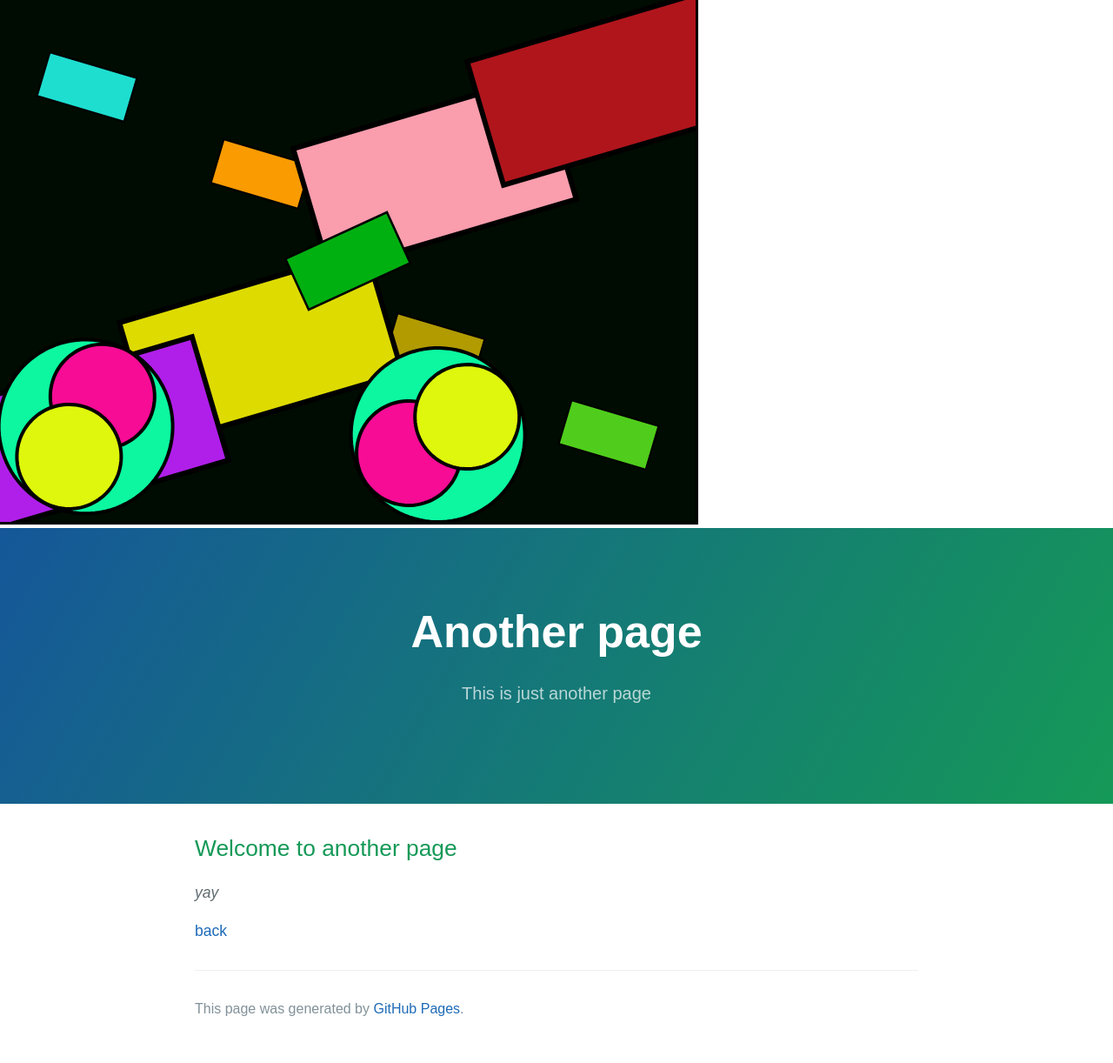
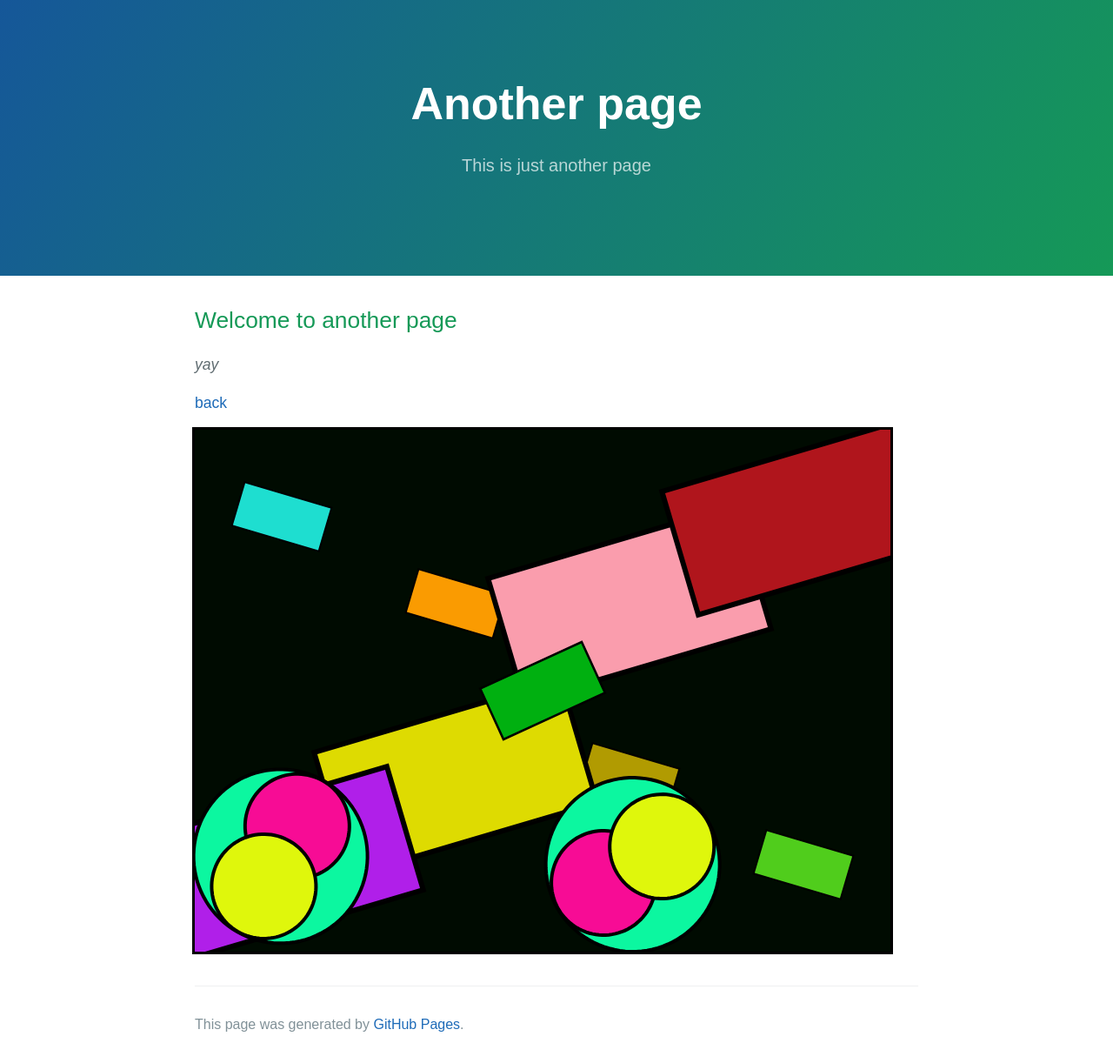
Before and after one commit to ArmerJacob/ArmerJacob.github.io, a Jekyll site: the page built from 2D/another-page.md, in a window 1280 px wide. Shown: the whole page at 87% size. Built offline with Jekyll 4.4.1, drawn with Linux system fonts in a browser that asks for light colours.

Commit message:
Update 2DLayout.html

```diff
--- a/_layouts/2DLayout.html
+++ b/_layouts/2DLayout.html
@@ -35,10 +35,6 @@
   <body>
     <a id="skip-to-content" href="#content">Skip to the content.</a>
 
-	    <canvas id="mainCanvas" width="800" height="600">
-        Your browser does not support the canvas tag
-        </canvas>
-
     <header class="page-header" role="banner">
       <h1 class="project-name">{{ page.title | default: site.title | default: site.github.repository_name }}</h1>
       <h2 class="project-tagline">{{ page.description | default: site.description | default: site.github.project_tagline }}</h2>
@@ -54,6 +50,10 @@
     <main id="content" class="main-content" role="main">
       {{ content }}
 
+	    <canvas id="mainCanvas" width="800" height="600">
+        Your browser does not support the canvas tag
+        </canvas>
+
       <footer class="site-footer">
         {% if site.github.is_project_page %}
           <span class="site-footer-owner"><a href="{{ site.github.repository_url }}">{{ site.github.repository_name }}</a> is maintained by <a href="{{ site.github.owner_url }}">{{ site.github.owner_name }}</a>.</span>
```
